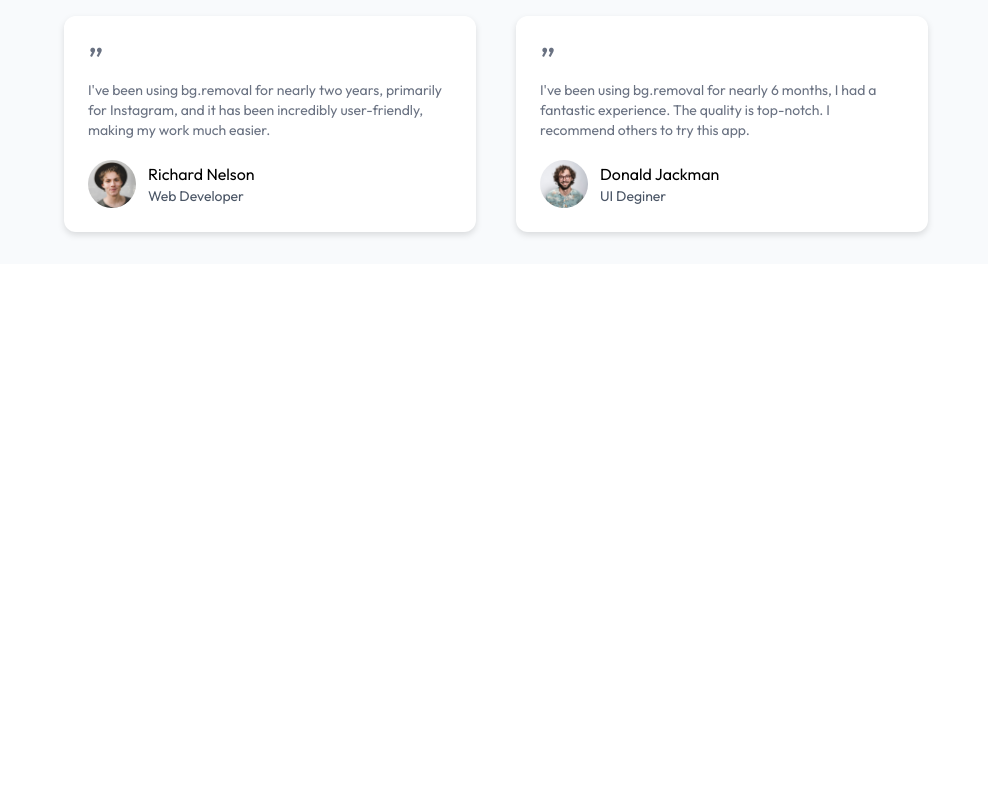
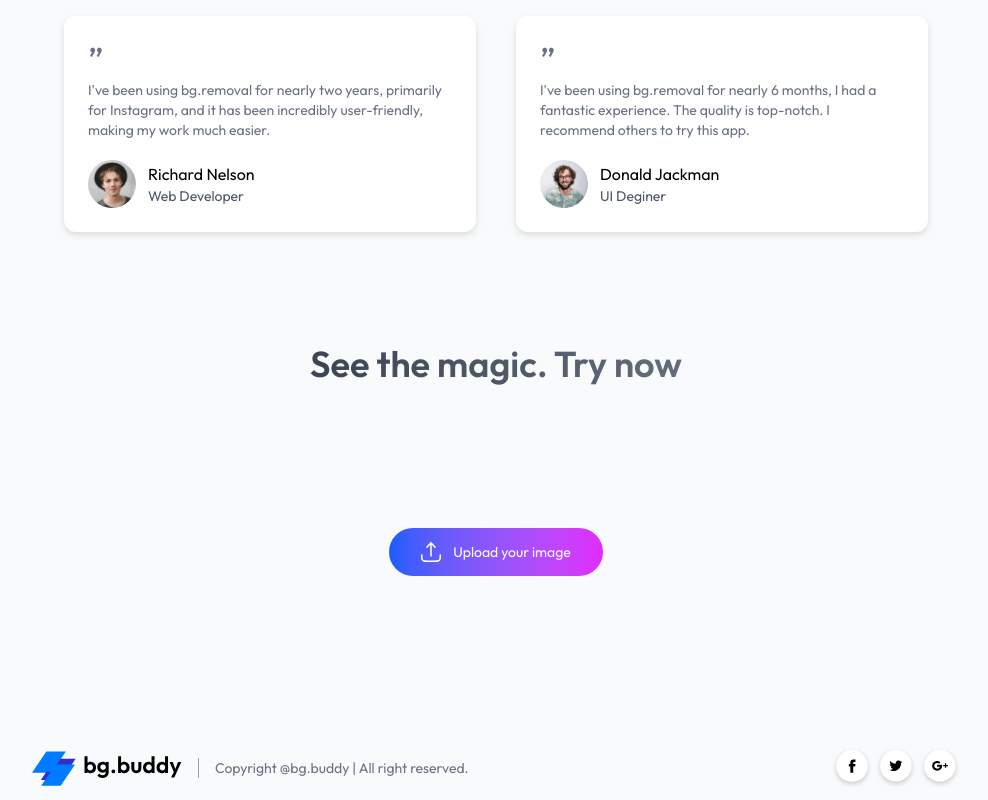
Before and after one commit to Saurabh-101/BG-Buddy, a React (Vite) app in the folder client/: page / in a window 1280 px wide. Shown: the part 2367-3167 px from the top of the page, without its empty margins (144-1132 px from the left). Before the commit the page ends 2631 px from the top, so only its background shows below. Built offline with nearby package versions, Linux system fonts and the light colour scheme.

Commit message:
Footer and upload compomnent is complete

```diff
--- a/client/src/App.jsx
+++ b/client/src/App.jsx
@@ -4,6 +4,7 @@
 import Result from './pages/Result'
 import BuyCredit from './pages/BuyCredit'
 import Navbar from './components/Navbar'
+import Footer from './components/Footer'
 const App = () => {
   return (
     <div className='min-h-screen bg-slate-50'>
@@ -13,6 +14,7 @@
         <Route path='/result' element={<Result/>}/>
         <Route path='/buy' element={<BuyCredit/>}/>
       </Routes>
+      <Footer/>
     </div>
   )
 }
--- /dev/null
+++ b/client/src/components/Footer.jsx
@@ -0,0 +1,18 @@
+import React from 'react'
+import { assets } from '../assets/assets'
+
+const Footer = () => {
+  return (
+    <div className='flex items-center justify-between gap-4 px-4 lg:px-44 py-3'>
+        <img src={assets.logo} alt="" width={150}/>
+        <p className='flex-1 border-l border-gray-400 pl-4 text-sm text-gray-500 max-sm:hidden'>Copyright @bg.buddy | All right reserved.</p>
+        <div className='flex gap-1'>
+            <img width={40} src={assets.facebook_icon} alt="" />
+            <img width={40} src={assets.twitter_icon} alt="" />
+            <img width={40} src={assets.google_plus_icon} alt="" />
+        </div>
+    </div>
+  )
+}
+
+export default Footer
--- /dev/null
+++ b/client/src/components/Uploads.jsx
@@ -0,0 +1,22 @@
+import React from 'react'
+import { assets } from '../assets/assets'
+
+const Uploads = () => {
+    return (
+        <div className='pb-16'>
+            <h1 className='mb-12 sm:mb-20 text-center text-2xl md:text-3xl lg:text-4xl mt-4 font-semibold bg-gradient-to-r from-gray-900 to-gray-400 bg-clip-text text-transparent py-6 md:py-16'>See the magic. Try now</h1>
+
+            <div className='text-center mb-24'>
+                <input type="file" id="upload2" hidden />
+                <label className='inline-flex gap-3 px-8 py-3.5 rounded-full cursor-pointer bg-gradient-to-r from-blue-600 to-fuchsia-500 m-auto hover:scale-105 transition-all duration-700' htmlFor="upload2">
+                    <img width={20} src={assets.upload_btn_icon} alt="" />
+                    <p className='text-white text-sm'>Upload your image</p>
+                </label>
+            </div>
+
+
+        </div>
+    )
+}
+
+export default Uploads
--- a/client/src/pages/Home.jsx
+++ b/client/src/pages/Home.jsx
@@ -3,6 +3,7 @@
 import Steps from '../components/Steps'
 import BgSlider from '../components/BgSlider'
 import Testimonials from '../components/Testimonials'
+import Uploads from '../components/Uploads'
 
 const Home = () => {
   return (
@@ -11,6 +12,7 @@
       <Steps/>
       <BgSlider/>
       <Testimonials/>
+      <Uploads/>
     </div>
   )
 }
```
